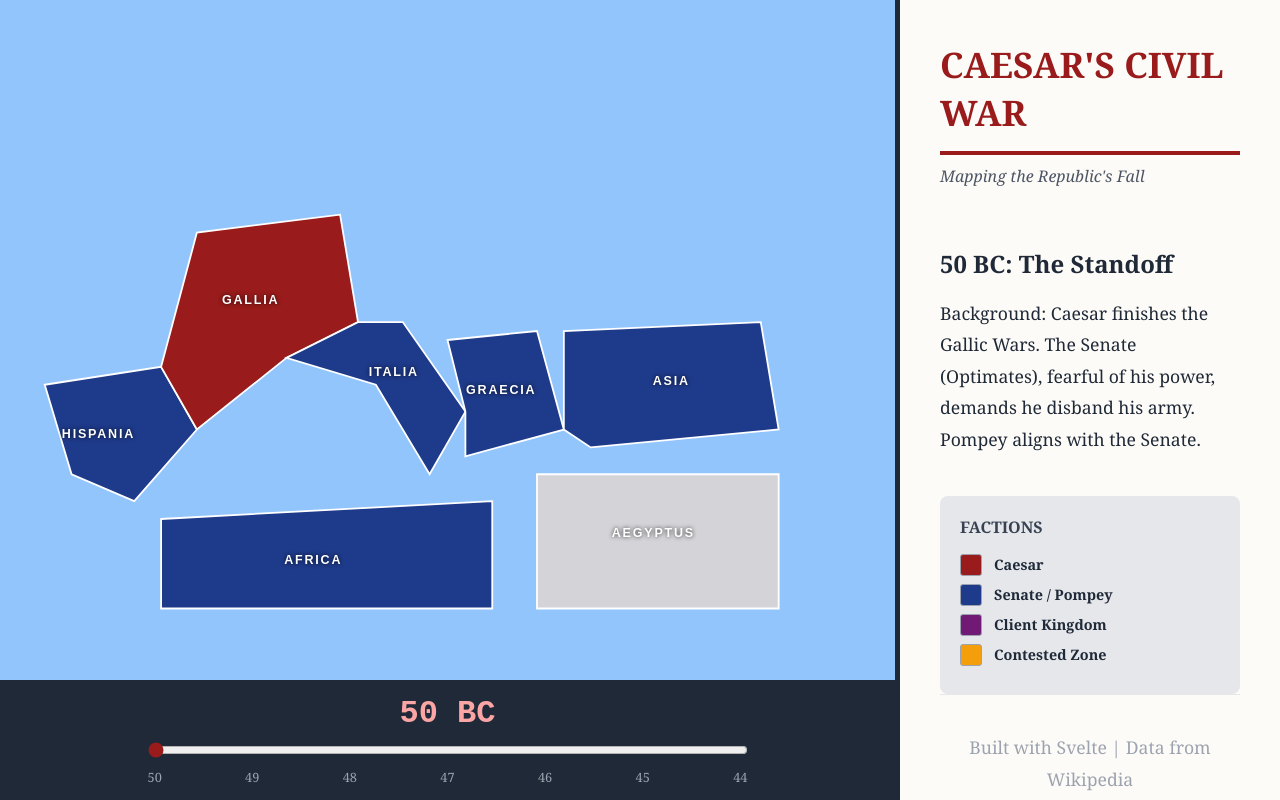
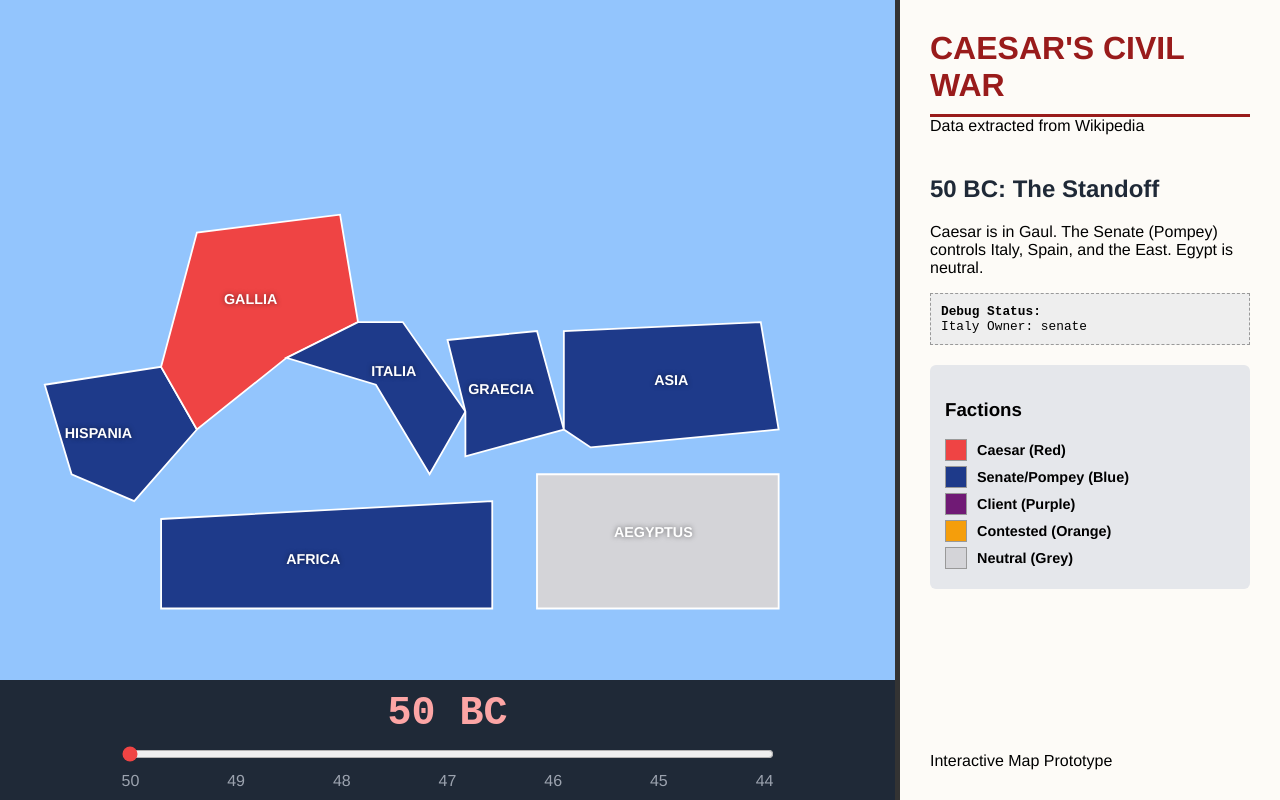
Before and after one commit to YIN-Renlong/caesar-civil-war-map, a Svelte app: page / in a window 1280 px wide. Built offline with nearby package versions, Linux system fonts and the light colour scheme.

Commit message:
Fix logic to ensure colors update on slider move

```diff
--- a/src/App.svelte
+++ b/src/App.svelte
@@ -1,191 +1,193 @@
 <script>
-  // We use negative numbers for BC dates (-49 = 49 BC)
+  // Range: -50 (50 BC) to -44 (44 BC)
   let year = -50;
 
-  // --- REAL DATA EXTRACTED FROM WIKIPEDIA ---
+  // --- HISTORICAL DATASET ---
   const historicalData = [
     {
       year: -50,
       title: "50 BC: The Standoff",
-      desc: "Background: Caesar finishes the Gallic Wars. The Senate (Optimates), fearful of his power, demands he disband his army. Pompey aligns with the Senate.",
+      desc: "Caesar is in Gaul. The Senate (Pompey) controls Italy, Spain, and the East. Egypt is neutral.",
       factions: {
-        "gallia": "caesar",
-        "hispania": "senate",
-        "italia": "senate",
-        "graecia": "senate",
-        "asia": "senate",
-        "africa": "senate",
-        "aegyptus": "neutral"
+        gallia: "caesar",
+        hispania: "senate",
+        italia: "senate",
+        graecia: "senate",
+        asia: "senate",
+        africa: "senate",
+        aegyptus: "neutral"
       }
     },
     {
       year: -49,
-      title: "49 BC: Rubicon & Ilerda",
-      desc: "Jan: Caesar crosses the Rubicon. Pompey flees Italy for Greece. Aug: Caesar marches to Spain (Battle of Ilerda) and defeats Pompey's legates.",
+      title: "49 BC: Crossing the Rubicon",
+      desc: "Caesar invades Italy (Jan) and Spain (Aug). Pompey flees to Greece.",
       factions: {
-        "gallia": "caesar",
-        "hispania": "caesar", // Won at Ilerda
-        "italia": "caesar",   // Taken after Pompey fled
-        "graecia": "senate",  // Pompey regroups here
-        "asia": "senate",
-        "africa": "senate",   // Curio defeated by Juba I
-        "aegyptus": "neutral"
+        gallia: "caesar",
+        hispania: "caesar", // CHANGED: Caesar takes Spain
+        italia: "caesar",   // CHANGED: Caesar takes Italy
+        graecia: "senate",
+        asia: "senate",
+        africa: "senate",
+        aegyptus: "neutral"
       }
     },
     {
       year: -48,
       title: "48 BC: Pharsalus",
-      desc: "The Decisive Battle. Caesar invades Greece. Despite a setback at Dyrrachium, he crushes Pompey at Pharsalus. Pompey flees to Egypt and is assassinated.",
+      desc: "Caesar defeats Pompey in Greece. Pompey is killed in Egypt.",
       factions: {
-        "gallia": "caesar",
-        "hispania": "caesar",
-        "italia": "caesar",
-        "graecia": "caesar",  // Won at Pharsalus
-        "asia": "senate",
-        "africa": "senate",
-        "aegyptus": "contest" // Caesar arrives, intervenes in dynastic war
+        gallia: "caesar",
+        hispania: "caesar",
+        italia: "caesar",
+        graecia: "caesar",  // CHANGED: Caesar wins Greece
+        asia: "senate",
+        africa: "senate",
+        aegyptus: "contest" // CHANGED: Egypt in Chaos
       }
     },
     {
       year: -47,
-      title: "47 BC: The East (Zela)",
-      desc: "Caesar secures Egypt for Cleopatra. He marches north to Asia Minor and defeats Pharnaces at Zela ('Veni, Vidi, Vici'). The Senate regroups in Africa.",
+      title: "47 BC: Veni Vidi Vici",
+      desc: "Caesar secures the East and Egypt. The Senate regroups in Africa.",
       factions: {
-        "gallia": "caesar",
-        "hispania": "caesar", // Governor Cassius Longinus unpopular
-        "italia": "caesar",
-        "graecia": "caesar",
-        "asia": "caesar",     // Won at Zela
-        "africa": "senate",   // Metellus Scipio & Cato
-        "aegyptus": "client"  // Cleopatra secured
+        gallia: "caesar",
+        hispania: "caesar",
+        italia: "caesar",
+        graecia: "caesar",
+        asia: "caesar",     // CHANGED: Caesar takes Asia
+        africa: "senate",
+        aegyptus: "client"  // CHANGED: Cleopatra rules
       }
     },
     {
       year: -46,
       title: "46 BC: Thapsus",
-      desc: "Caesar invades Africa. He destroys the Optimates' army at Thapsus. Cato the Younger commits suicide at Utica. Juba's Numidia is annexed.",
+      desc: "Caesar conquers Africa. Pompeian resistance crumbles.",
       factions: {
-        "gallia": "caesar",
-        "hispania": "senate", // Revolt by Pompey's sons
-        "italia": "caesar",
-        "graecia": "caesar",
-        "asia": "caesar",
-        "africa": "caesar",   // Won at Thapsus
-        "aegyptus": "client"
+        gallia: "caesar",
+        hispania: "senate", // CHANGED: Rebellion in Spain
+        italia: "caesar",
+        graecia: "caesar",
+        asia: "caesar",
+        africa: "caesar",   // CHANGED: Caesar takes Africa
+        aegyptus: "client"
       }
     },
     {
       year: -45,
       title: "45 BC: Munda",
-      desc: "The Final Battle. Caesar returns to Spain and defeats Gnaeus Pompey at Munda. The Civil War is effectively over. Caesar is Dictator Perpetuo.",
+      desc: "The final battle in Spain. Caesar becomes sole Dictator.",
       factions: {
-        "gallia": "caesar",
-        "hispania": "caesar", // Won at Munda
-        "italia": "caesar",
-        "graecia": "caesar",
-        "asia": "caesar",
-        "africa": "caesar",
-        "aegyptus": "client"
+        gallia: "caesar",
+        hispania: "caesar", // CHANGED: Rebellion crushed
+        italia: "caesar",
+        graecia: "caesar",
+        asia: "caesar",
+        africa: "caesar",
+        aegyptus: "client"
       }
     },
     {
       year: -44,
-      title: "44 BC: The Ides of March",
-      desc: "Caesar is assassinated on March 15th by Brutus, Cassius, and others. The Republic falls into chaos once more.",
+      title: "44 BC: Assassination",
+      desc: "Caesar is killed. The Republic falls into chaos.",
       factions: {
-        "gallia": "caesar",
-        "hispania": "caesar",
-        "italia": "neutral", // Chaos
-        "graecia": "neutral",
-        "asia": "neutral",
-        "africa": "caesar",
-        "aegyptus": "client"
+        gallia: "caesar",
+        hispania: "caesar",
+        italia: "neutral", // CHANGED: Chaos in Rome
+        graecia: "neutral",
+        asia: "neutral",
+        africa: "caesar",
+        aegyptus: "client"
       }
     }
   ];
 
-  // Reactive Logic: Updates immediately when 'year' changes
-  $: currentData = historicalData.find(d => d.year === year) || historicalData[0];
+  // --- LOGIC FIX: ROBUST LOOKUP ---
+  // If we can't find an exact year match, find the closest PREVIOUS year.
+  // This prevents the map from breaking if the slider is slightly off.
+  $: currentData = historicalData
+    .filter(d => d.year <= year) // Get all data up to current year
+    .pop() || historicalData[0]; // Take the last one (most recent)
 
-  // COLOR PALETTE
+  // --- COLORS ---
   const colors = {
-    caesar: "#991b1b",  // Deep Roman Red
-    senate: "#1e3a8a",  // Pompeian Blue
+    caesar: "#ef4444",  // Bright Red
+    senate: "#1e3a8a",  // Dark Blue
     neutral: "#d4d4d8", // Grey
-    contest: "#f59e0b", // Warning Orange
-    client:  "#701a75"  // Royal Purple (Cleopatra)
+    contest: "#f59e0b", // Orange
+    client:  "#701a75"  // Purple
   };
 
   function getFill(provinceId) {
-    const owner = currentData.factions[provinceId];
-    return colors[owner] || "#cccccc";
+    const faction = currentData.factions[provinceId];
+    return colors[faction] || "#cccccc";
   }
 </script>
 
 <main>
   <div class="layout">
-    <!-- MAP SECTION -->
+    <!-- MAP AREA -->
     <div class="map-container">
-      <!--
-         Vector Map of the Mediterranean.
-         Coordinates are simplified (Low Poly) to look like a real map without needing big files.
-      -->
       <svg viewBox="0 0 1000 600" class="interactive-map">
-        <!-- Sea -->
+        <!-- Ocean -->
         <rect width="1000" height="600" fill="#93c5fd" />
 
-        <!-- 1. HISPANIA (Spain/Portugal) -->
+        <!-- NOTE: We use style="fill: ..." to force the color update -->
+
+        <!-- SPAIN -->
         <path
           d="M 50,350 L 180,330 L 220,400 L 150,480 L 80,450 Z"
-          fill={getFill('hispania')}
+          style="fill: {getFill('hispania')}"
           class="province"
         />
         <text x="110" y="410" class="label">HISPANIA</text>
 
-        <!-- 2. GALLIA (France/Belgium) -->
+        <!-- GAUL -->
         <path
           d="M 180,330 L 220,180 L 380,160 L 400,280 L 320,320 L 220,400 Z"
-          fill={getFill('gallia')}
+          style="fill: {getFill('gallia')}"
           class="province"
         />
         <text x="280" y="260" class="label">GALLIA</text>
 
-        <!-- 3. ITALIA (The Boot) -->
+        <!-- ITALY -->
         <path
           d="M 320,320 L 400,280 L 450,280 L 520,380 L 480,450 L 420,350 Z"
-          fill={getFill('italia')}
+          style="fill: {getFill('italia')}"
           class="province"
         />
         <text x="440" y="340" class="label">ITALIA</text>
 
-        <!-- 4. GRAECIA (Greece/Macedonia) -->
+        <!-- GREECE -->
         <path
           d="M 500,300 L 600,290 L 630,400 L 520,430 L 520,380 Z"
-          fill={getFill('graecia')}
+          style="fill: {getFill('graecia')}"
           class="province"
         />
         <text x="560" y="360" class="label">GRAECIA</text>
 
-        <!-- 5. ASIA (Turkey/Syria) -->
+        <!-- ASIA -->
         <path
           d="M 630,290 L 850,280 L 870,400 L 660,420 L 630,400 Z"
-          fill={getFill('asia')}
+          style="fill: {getFill('asia')}"
           class="province"
         />
         <text x="750" y="350" class="label">ASIA</text>
 
-        <!-- 6. AFRICA (Tunisia/Libya) -->
+        <!-- AFRICA -->
         <path
           d="M 180,500 L 550,480 L 550,600 L 180,600 Z"
-          fill={getFill('africa')}
+          style="fill: {getFill('africa')}"
           class="province"
         />
         <text x="350" y="550" class="label">AFRICA</text>
 
-        <!-- 7. AEGYPTUS (Egypt) -->
+        <!-- EGYPT -->
         <path
           d="M 600,450 L 870,450 L 870,600 L 600,600 Z"
-          fill={getFill('aegyptus')}
+          style="fill: {getFill('aegyptus')}"
           class="province"
         />
         <text x="730" y="520" class="label">AEGYPTUS</text>
@@ -211,109 +213,69 @@
     <div class="info-panel">
       <div class="header">
         <h1>CAESAR'S CIVIL WAR</h1>
-        <div class="subtitle">Mapping the Republic's Fall</div>
+        <div class="subtitle">Data extracted from Wikipedia</div>
       </div>
 
       <div class="content">
         <h2 class="year-title">{currentData.title}</h2>
         <p>{currentData.desc}</p>
 
+        <!-- DEBUGGER: If this text changes, the logic is working -->
+        <div class="debug-box">
+          <strong>Debug Status:</strong><br>
+          Italy Owner: {currentData.factions.italia}
+        </div>
+
         <div class="legend">
           <h3>Factions</h3>
-          <div class="legend-item"><span style="background:#991b1b"></span> Caesar</div>
-          <div class="legend-item"><span style="background:#1e3a8a"></span> Senate / Pompey</div>
-          <div class="legend-item"><span style="background:#701a75"></span> Client Kingdom</div>
-          <div class="legend-item"><span style="background:#f59e0b"></span> Contested Zone</div>
+          <div class="legend-item"><span style="background:#ef4444"></span> Caesar (Red)</div>
+          <div class="legend-item"><span style="background:#1e3a8a"></span> Senate/Pompey (Blue)</div>
+          <div class="legend-item"><span style="background:#701a75"></span> Client (Purple)</div>
+          <div class="legend-item"><span style="background:#f59e0b"></span> Contested (Orange)</div>
+          <div class="legend-item"><span style="background:#d4d4d8"></span> Neutral (Grey)</div>
         </div>
       </div>
 
       <div class="footer">
-        <p>Built with Svelte | Data from Wikipedia</p>
+         Interactive Map Prototype
       </div>
     </div>
   </div>
 </main>
 
 <style>
-  :global(body) { margin: 0; padding: 0; font-family: 'Georgia', serif; background-color: #f3f4f6; color: #1f2937; }
+  :global(body) { margin: 0; padding: 0; font-family: 'Helvetica Neue', sans-serif; background-color: #f3f4f6; overflow: hidden; }
 
-  .layout { display: flex; height: 100vh; width: 100vw; overflow: hidden; }
+  .layout { display: flex; height: 100vh; width: 100vw; }
 
-  .map-container {
-    flex: 3;
-    position: relative;
-    background: #93c5fd;
-    display: flex;
-    flex-direction: column;
-    border-right: 5px solid #1f2937;
-  }
-
+  .map-container { flex: 3; position: relative; background: #93c5fd; display: flex; flex-direction: column; border-right: 5px solid #333; }
   .interactive-map { width: 100%; height: 85%; }
 
   .province {
     stroke: #ffffff;
     stroke-width: 2px;
-    transition: fill 0.8s ease-in-out; /* SMOOTH COLOR CHANGE */
+    transition: fill 0.5s ease; /* Animation for color change */
     cursor: pointer;
   }
   .province:hover { opacity: 0.8; stroke-width: 4px; }
 
-  .label {
-    fill: white;
-    font-family: sans-serif;
-    font-size: 14px;
-    font-weight: 900;
-    pointer-events: none;
-    text-shadow: 0px 0px 4px rgba(0,0,0,0.8);
-    text-anchor: middle;
-    letter-spacing: 2px;
-  }
+  .label { fill: white; font-weight: 900; pointer-events: none; text-shadow: 0px 0px 5px rgba(0,0,0,0.5); text-anchor: middle; }
 
-  .timeline-area {
-    background: #1f2937;
-    height: 15%;
-    padding: 0 40px;
-    display: flex;
-    flex-direction: column;
-    justify-content: center;
-    align-items: center;
-    color: white;
-  }
+  .timeline-area { background: #1f2937; height: 15%; padding: 0 40px; display: flex; flex-direction: column; justify-content: center; align-items: center; color: white; }
+  input[type=range] { width: 80%; accent-color: #ef4444; cursor: pointer; margin: 10px 0; }
+  .year-display { font-size: 2.5rem; font-weight: bold; color: #fca5a5; font-family: monospace; }
+  .ticks { display: flex; justify-content: space-between; width: 80%; color: #9ca3af; }
 
-  input[type=range] { width: 100%; max-width: 600px; margin: 10px 0; accent-color: #991b1b; cursor: pointer; }
+  .info-panel { flex: 1; min-width: 320px; background: #fdfbf7; padding: 30px; display: flex; flex-direction: column; overflow-y: auto; box-shadow: -5px 0 15px rgba(0,0,0,0.1); }
+  .header h1 { color: #991b1b; margin: 0; border-bottom: 3px solid #991b1b; padding-bottom: 10px; }
+  .content { margin-top: 20px; flex-grow: 1; }
+  .year-title { color: #1f2937; font-size: 1.5rem; }
 
-  .year-display { font-size: 2rem; font-weight: bold; color: #fca5a5; font-family: monospace; }
+  .debug-box { background: #eee; padding: 10px; font-family: monospace; margin: 10px 0; border: 1px dashed #999; font-size: 0.8rem; }
 
-  .ticks { display: flex; justify-content: space-between; width: 100%; max-width: 600px; font-size: 0.8rem; color: #9ca3af; }
+  .legend { margin-top: 20px; background: #e5e7eb; padding: 15px; border-radius: 6px; }
+  .legend-item { display: flex; align-items: center; margin-bottom: 5px; font-weight: bold; font-size: 0.9rem; }
+  .legend-item span { display: block; width: 20px; height: 20px; margin-right: 10px; border: 1px solid #999; }
 
-  .info-panel {
-    flex: 1;
-    min-width: 300px;
-    background: #fdfbf7; /* Paper texture color */
-    padding: 40px;
-    display: flex;
-    flex-direction: column;
-    box-shadow: -10px 0 25px rgba(0,0,0,0.1);
-    overflow-y: auto;
-  }
-
-  .header h1 { color: #991b1b; margin: 0; font-size: 2.2rem; border-bottom: 4px solid #991b1b; padding-bottom: 15px; }
-  .subtitle { margin-top: 10px; font-style: italic; color: #4b5563; }
-
-  .content { margin-top: 40px; flex-grow: 1; }
-  .year-title { font-size: 1.5rem; color: #1f2937; margin-bottom: 15px; }
-  p { line-height: 1.8; font-size: 1.1rem; }
-
-  .legend { margin-top: 40px; background: #e5e7eb; padding: 20px; border-radius: 8px; }
-  .legend h3 { margin-top: 0; font-size: 1rem; text-transform: uppercase; color: #374151; }
-  .legend-item { display: flex; align-items: center; margin-bottom: 8px; font-weight: bold; font-size: 0.9rem; }
-  .legend-item span { display: block; width: 20px; height: 20px; margin-right: 12px; border: 1px solid #9ca3af; border-radius: 3px; }
-
-  .footer { margin-top: auto; font-size: 0.8rem; color: #9ca3af; text-align: center; border-top: 1px solid #e5e7eb; padding-top: 20px; }
-
-  @media (max-width: 1024px) {
-    .layout { flex-direction: column; overflow: auto; }
-    .map-container { height: 60vh; width: 100%; }
-    .info-panel { width: auto; height: auto; }
-  }
+  @media (max-width: 900px) { .layout { flex-direction: column; overflow: auto; } .map-container { height: 50vh; } }
 </style>
```
